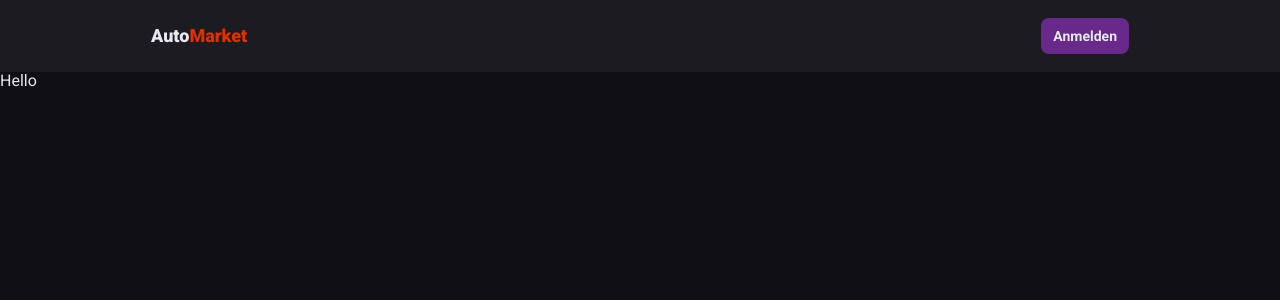
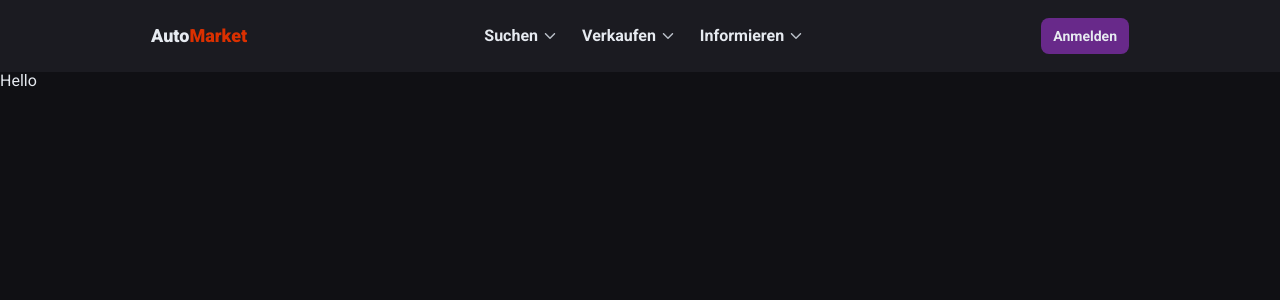
Before and after one commit to sh1xzyy/auto-market, a Next.js app: page / in a window 1280 px wide. Shown: the top 300 px of the page. Built offline with nearby package versions, Linux system fonts and the light colour scheme.

Commit message:
feat(header): add mainNavigationList

```diff
--- a/src/components/header/Header.jsx
+++ b/src/components/header/Header.jsx
@@ -8,6 +8,7 @@ import { IconButton } from "@/shared/ui/IconButton/IconButton";
 import { GiHamburgerMenu } from "react-icons/gi";
 import { FaRegBell } from "react-icons/fa";
 import { usePathname } from "next/navigation";
+import { MainNavigationList } from "./ui/MainNavigationList/MainNavigationList";
 
 export const Header = () => {
   const { windowWidth } = useWindowWidth();
@@ -40,6 +41,7 @@ export const Header = () => {
 
             {windowWidth > 755 && !isPathAuth && (
               <>
+                <MainNavigationList />
                 <div className="flex items-center">
                   <DefaultLink
                     variant="primary"
--- /dev/null
+++ b/src/components/header/data/navigation.js
@@ -0,0 +1 @@
+export const navigation = ["Suchen", "Verkaufen", "Informieren"];
--- /dev/null
+++ b/src/components/header/ui/MainNavigationList/MainNavigationList.jsx
@@ -0,0 +1,35 @@
+"use client";
+
+import { IoIosArrowDown } from "react-icons/io";
+import { useState } from "react";
+import clsx from "clsx";
+import { navigation } from "../../data/navigation";
+
+export const MainNavigationList = () => {
+  const [openIndex, setOpenIndex] = useState(null);
+
+  return (
+    <ul className="flex gap-2.5">
+      {navigation.map((title, i) => {
+        return (
+          <li className="relative" key={i}>
+            <button
+              className="group flex gap-[4px] items-center h-[36px] font-bold p-[7px] transition linear duration-300 hover:text-light-white"
+              type="button"
+              onClick={() => setOpenIndex((prev) => (prev === i ? null : i))}
+            >
+              <span>{title}</span>
+              <IoIosArrowDown
+                className={clsx(
+                  "fill-light-grey transition linear duration-300 group-hover:fill-light-white",
+                  openIndex === i && "rotate-180"
+                )}
+                size={16}
+              />
+            </button>
+          </li>
+        );
+      })}
+    </ul>
+  );
+};
```
